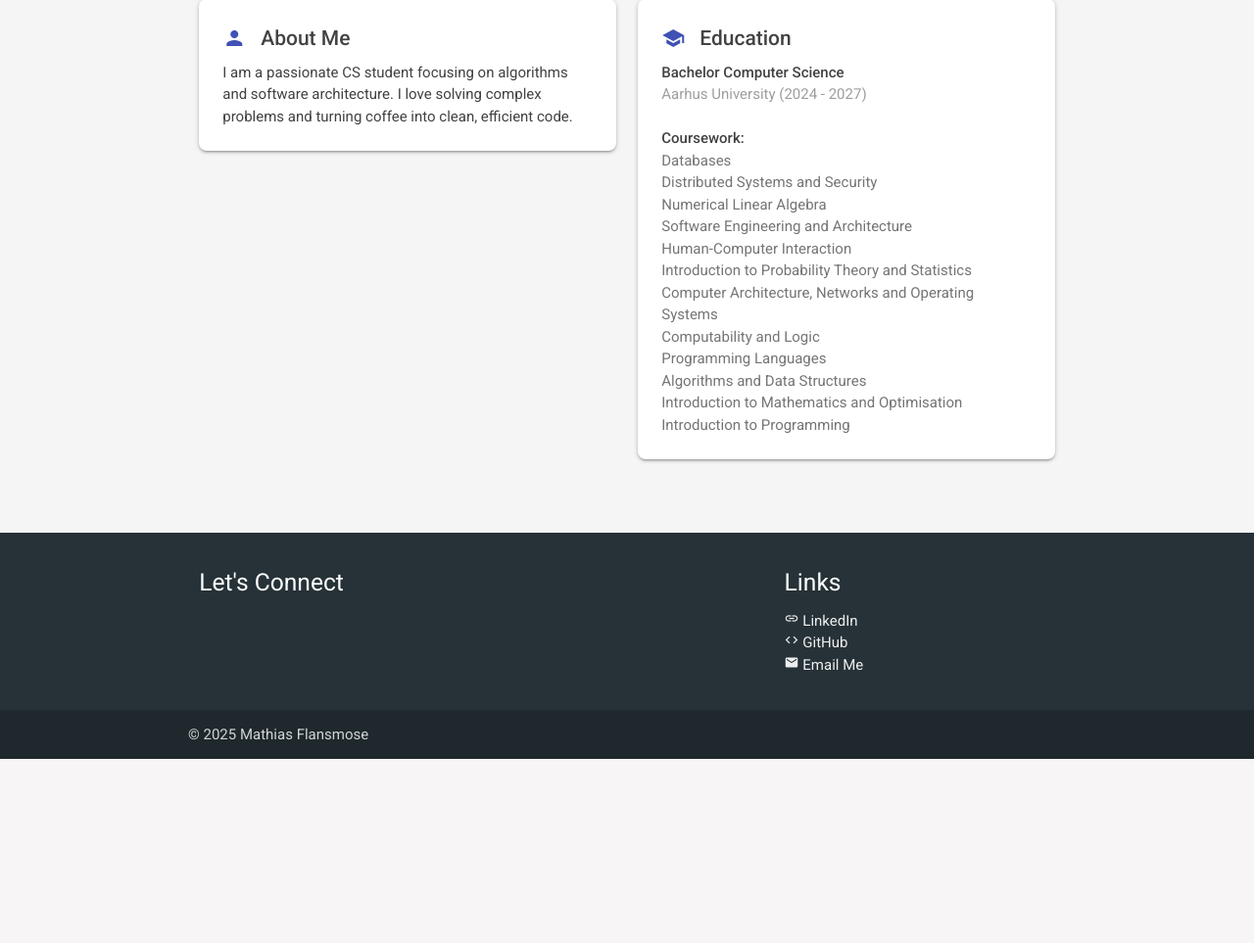
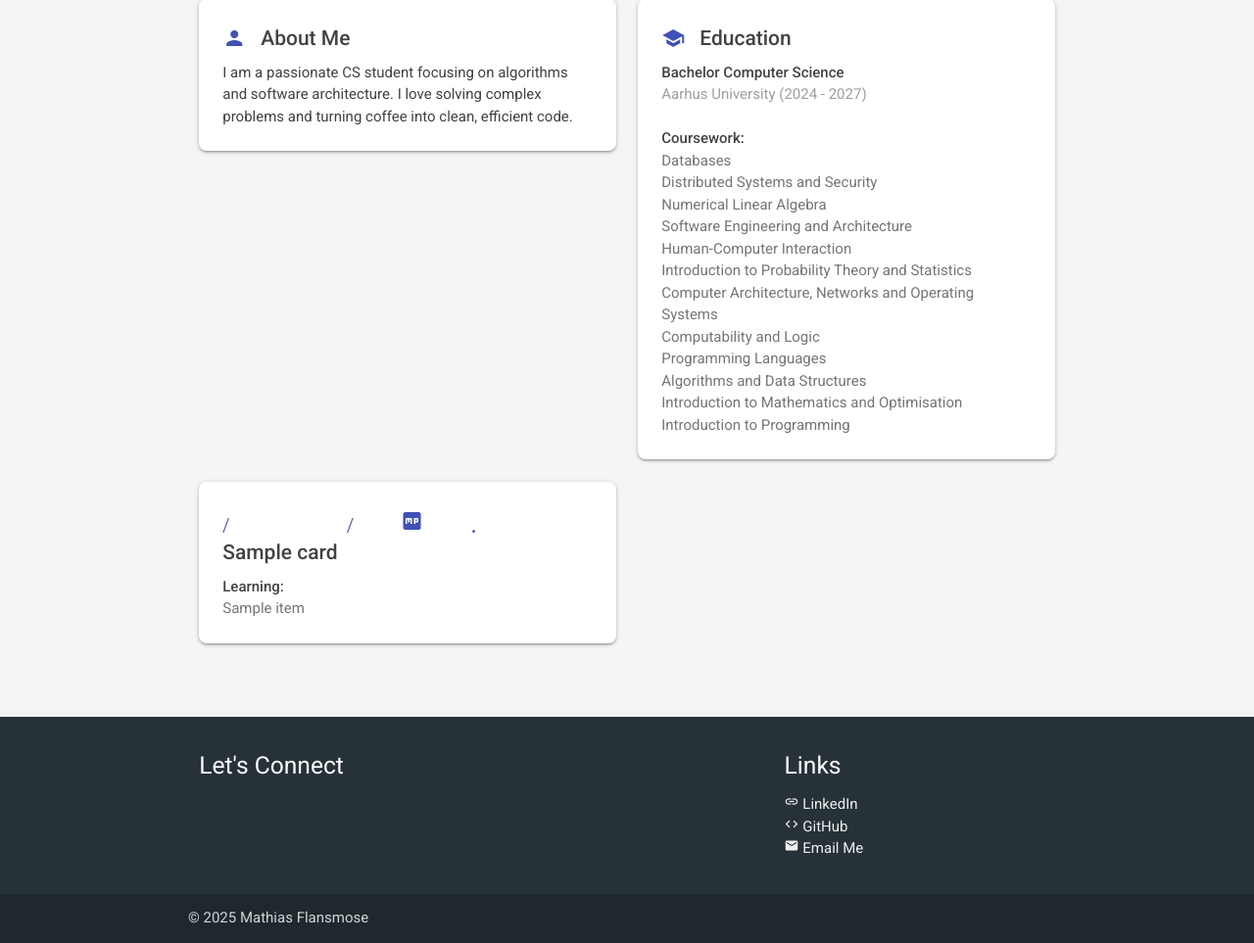
Before and after one commit to mathiasflansmose/landingpage, a Flask app: template templates/index.html in a window 1280 px wide. Shown: the part 572-1535 px from the top of the page at 98% size. Before the commit the page ends 1347 px from the top, so only its background shows below. Run offline with Flask 3, Linux system fonts and the light colour scheme; the template is opened without the code that fills it: most values are stand-ins (such as "Sample title", 1, 10 or a date in 2020).

Commit message:
Create card for each course

```diff
--- a/app.py
+++ b/app.py
@@ -2,9 +2,34 @@ from flask import Flask, render_template
 
 app = Flask(__name__)
 
+# Static card data so you can render repeating blocks without JavaScript.
+COURSE_CARDS = [
+    {"title": "Databases", "icon": "school", "items": []},
+    {"title": "Distributed Systems and Security", "icon": "school", "items": []},
+    {"title": "Numerical Linear Algebra", "icon": "school", "items": []},
+    {"title": "Software Engineering and Architecture", "icon": "school", "items": []},
+    {"title": "Human-Computer Interaction", "icon": "school", "items": []},
+    {"title": "Introduction to Probability Theory and Statistics", "icon": "school", "items": []},
+    {"title": "Computer Architecture, Networks and Operating Systems", "icon": "school", "items": []},
+    {"title": "Computability and Logic", "icon": "school", "items": []},
+    {"title": "Programming Languages", "icon": "school", "items": []},
+    {"title": "Algorithms and Data Structures", "icon": "school", "items": []},
+    {"title": "Introduction to Mathematics and Optimisation", "icon": "school", "items": []},
+    {
+        "title": "Introduction to Programming",
+        "icon": "school",
+        "items": [
+            "Programming concepts and techniques in Java",
+            "Program architecture concepts (inheritance, abstract classes, interfaces)",
+            "Apply simple specification models",
+            "Perform testing and debugging of programs",
+        ],
+    },
+]
+
 @app.route('/')
 def hello_world():
-    return render_template("index.html")
+    return render_template("index.html", course_cards=COURSE_CARDS)
 
 
 if __name__ == '__main__':
--- a/templates/index.html
+++ b/templates/index.html
@@ -77,6 +77,24 @@
                     </div>
                 </div>
             </div>
+
+            <!-- Course cards  -->
+            {% for card in course_cards %}
+            <div class="col s12 m6">
+                <div class="card white">
+                    <div class="card-content">
+                        <span class="card-title"><i class="material-icons left indigo-text">{{ card.icon }}</i>{{ card.title }}</span>
+                        <p><strong>Learning:</strong></p>
+                        {% for item in card.items %}
+                        <p class="grey-text text-darken-1">{{ item }}</p>
+                        {% endfor %}
+                    </div>
+                </div>
+            </div>
+            {% endfor %}
+
+
+
         </div>
     </section>
 
```
